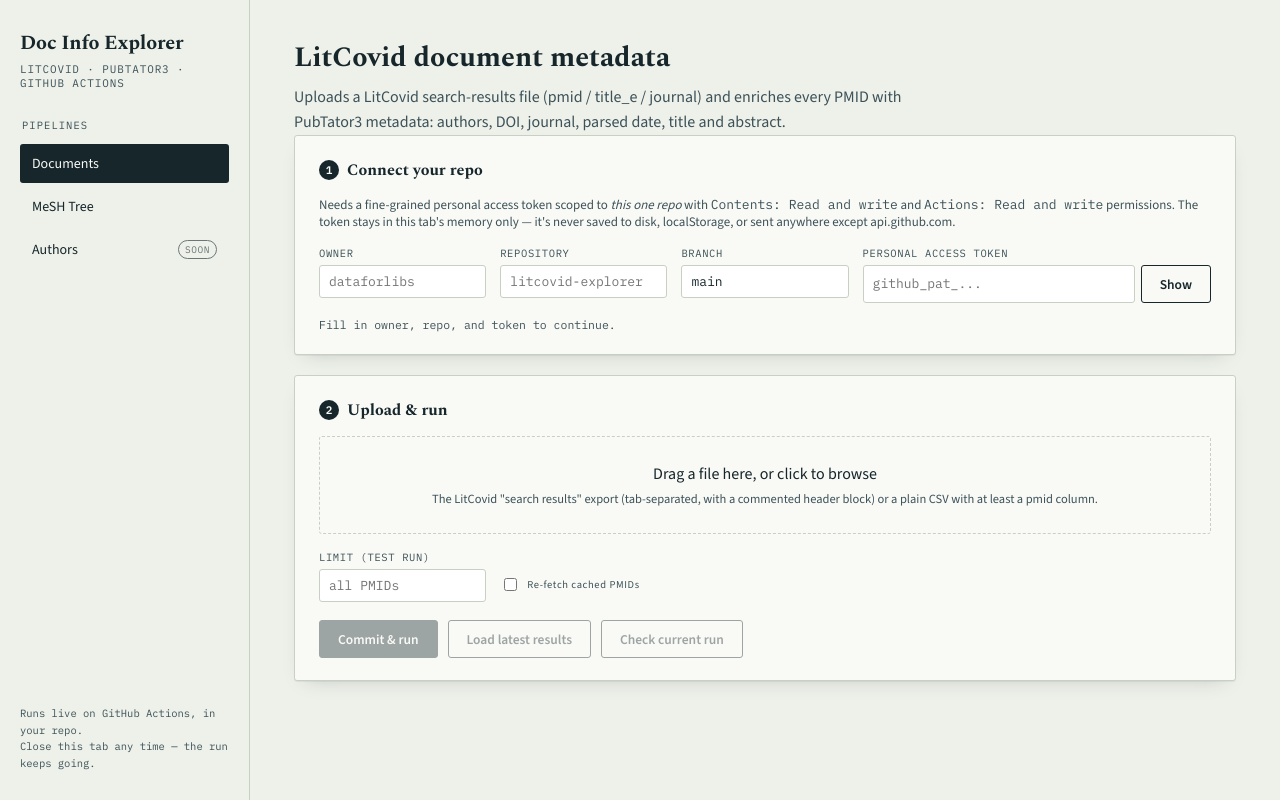
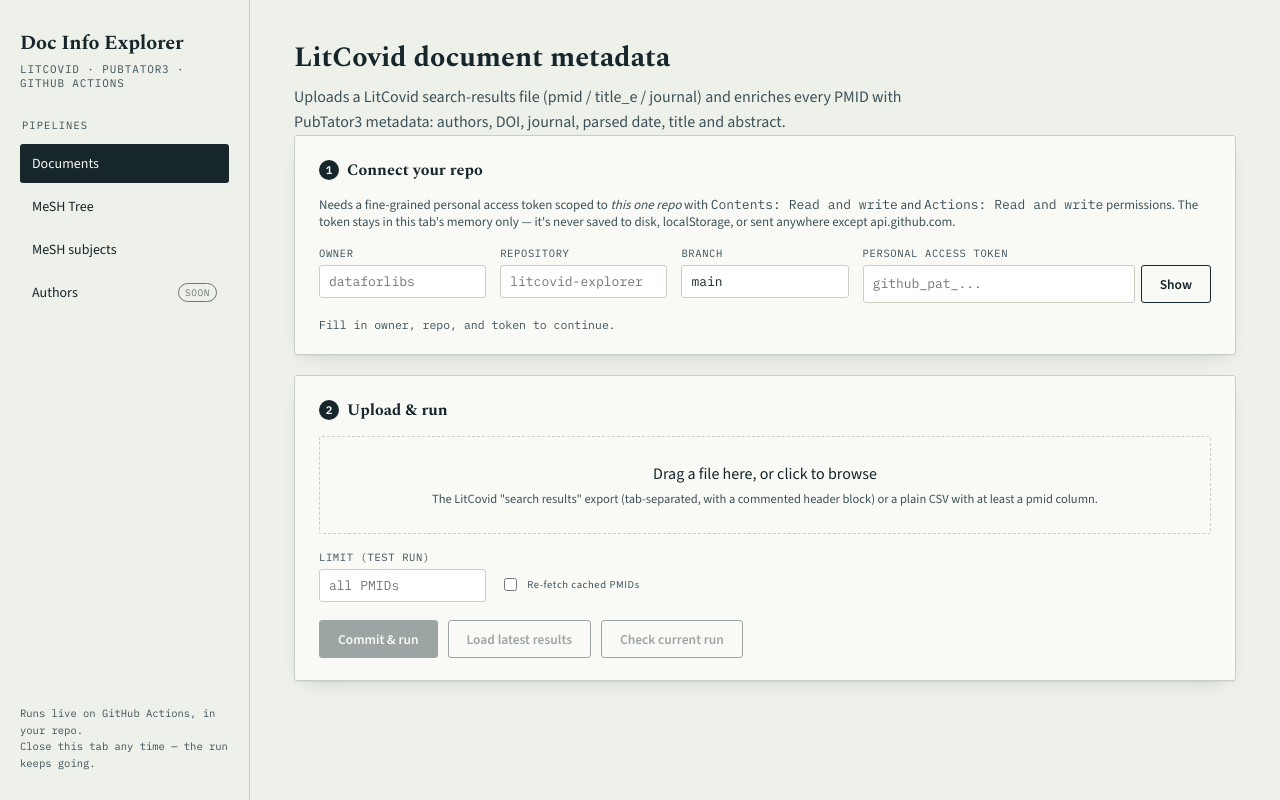
Before and after one commit to obuchel/litcovid-explorer, a React (Vite) app: page / in a window 1280 px wide. Built offline with nearby package versions, Linux system fonts and the light colour scheme.

Commit message:
Add mesh subjects enrichment workflow to the interface

```diff
--- a/src/App.jsx
+++ b/src/App.jsx
@@ -53,6 +53,9 @@
     if (pipeline.resultFormat === 'json-tree') {
       const parsed = JSON.parse(text);
       setRows(parsed.tree || []);
+    } else if (pipeline.resultFormat === 'json-docs') {
+      const parsed = JSON.parse(text);
+      setRows(parsed.docs || []);
     } else {
       const parsed = Papa.parse(text, { header: true, skipEmptyLines: true });
       setRows(parsed.data);
--- a/src/pipelines/registry.js
+++ b/src/pipelines/registry.js
@@ -52,6 +52,29 @@
     defaultSortKey: 'count(*)',
   },
   {
+    id: 'mesh_subjects',
+    label: 'Enrich MeSH subjects',
+    shortLabel: 'MeSH subjects',
+    description:
+      'Runs against the already-committed data/mesh_category_tree.json — no upload needed. Finds every ' +
+      'document whose subjects field is still empty (PubTator3 usually just hasn\u2019t annotated it yet), ' +
+      're-fetches just those PMIDs, resolves any Disease/Chemical MeSH IDs to their tree leaf terms, and ' +
+      'writes subjects / assigned_subjects1 back in \u2014 without re-running the full tree build.',
+    noUpload: true,
+    outputPath: 'data/mesh_category_tree.json',
+    resultFormat: 'json-docs',
+    workflowFile: 'enrich_mesh_subjects.yml',
+    columns: [
+      { key: 'pmid', label: 'PMID', width: 100 },
+      { key: 'title_e', label: 'Title', width: 360 },
+      { key: 'journal', label: 'Journal', width: 160 },
+      { key: 'subjects', label: 'Subjects', width: 320 },
+      { key: 'number_citations', label: 'Citations', width: 100 },
+    ],
+    searchableColumns: ['pmid', 'title_e', 'subjects'],
+    defaultSortKey: 'pmid',
+  },
+  {
     id: 'authors',
     label: 'Author network (template)',
     shortLabel: 'Authors',
```
